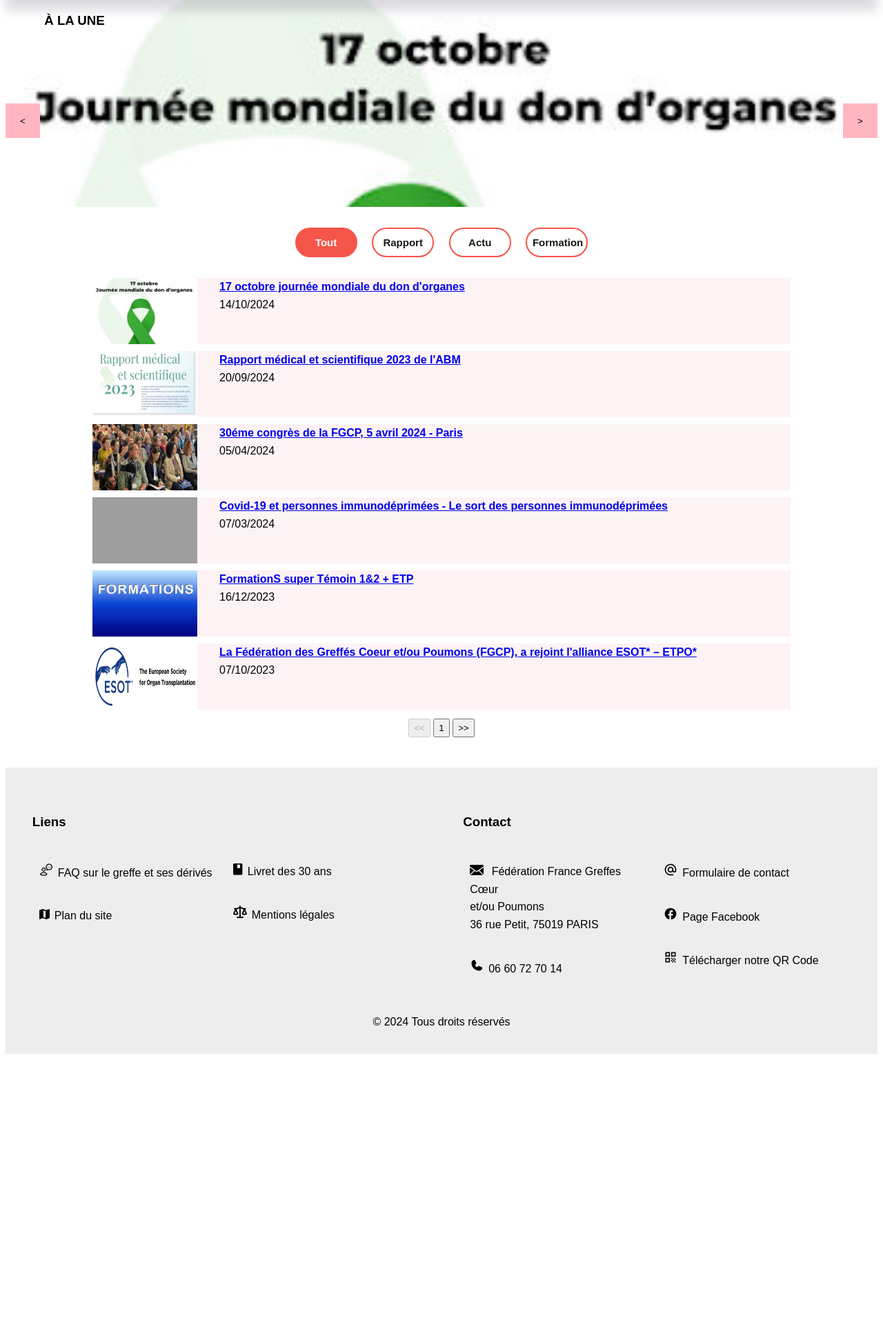
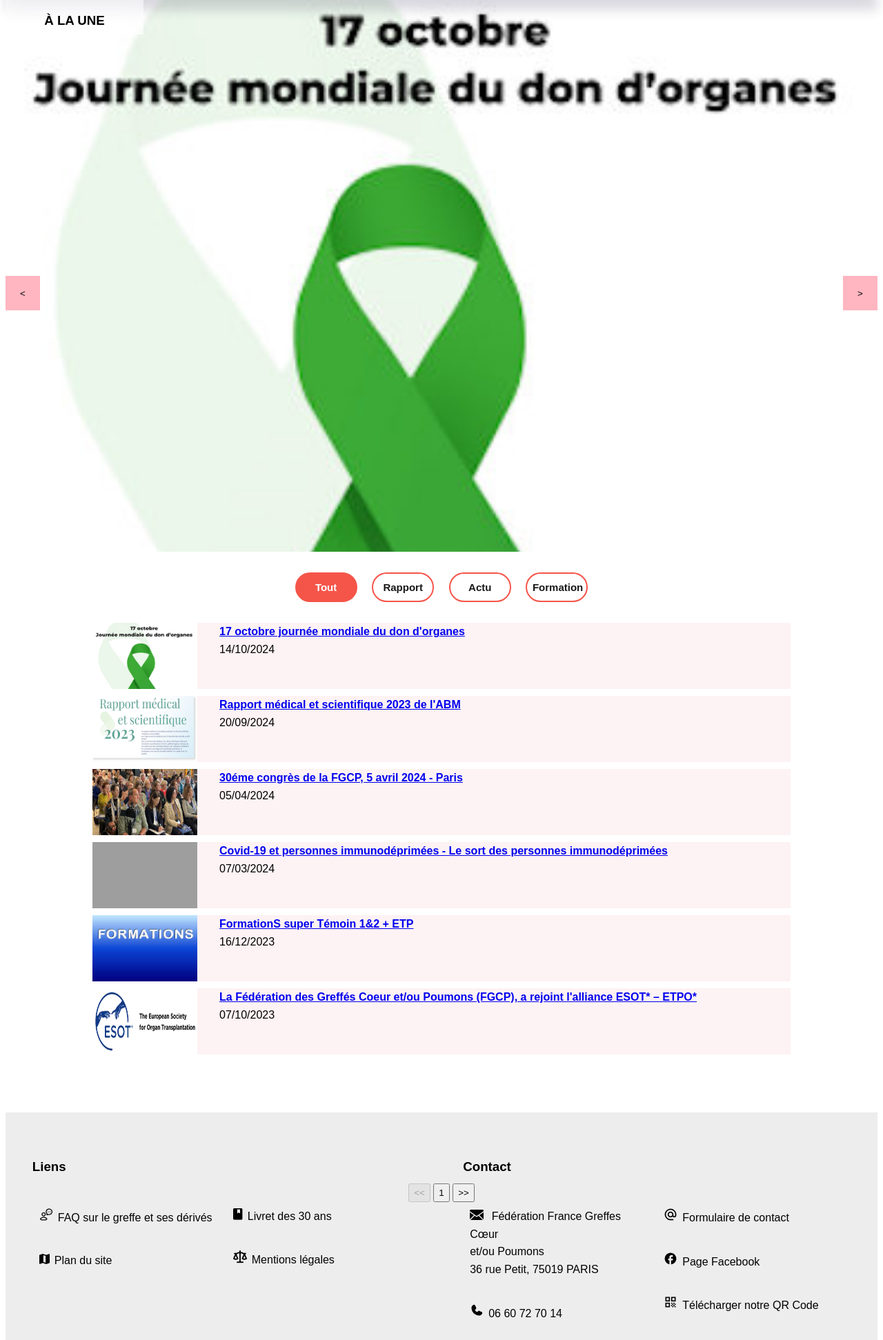
Before and after one commit to ZreY27/Refonte_FGCP_asso, a PHP site: page /actus.html in a window 1280 px wide. Shown: the part 197-2140 px from the top of the page at 69% size. Before the commit the page ends 1725 px from the top, so only its background shows below. Run offline with PHP 8.4, Linux system fonts and the light colour scheme; grey boxes are pictures that could not be loaded.

Commit message:
caroussel

```diff
--- a/SAE/accueil.html
+++ b/SAE/accueil.html
@@ -6,6 +6,7 @@
         <link rel="icon" href="img/accueil/logo_FGCP.png">
         <link rel="stylesheet" href="style/style.css">
         <link rel="stylesheet" href="style/accueil.css">
+        <link rel="stylesheet" href="style/carroussel.css">
         <script language="JavaScript" src="script/script.js" type="module"></script>
         <script src="script/carroussel.js" type="module"></script>
         <title>Accueil</title>
--- a/SAE/actus.html
+++ b/SAE/actus.html
@@ -41,25 +41,29 @@
     </header>
 
     <main>
-        <section id="aLaUne">
+        <section id="carroussel">
             <div id = "divALaUne">
                 <h3 id = "texteALaUne">
                     À LA UNE
                 </h3>
             </div>
             <div id = "container">
-                <div id="carroussel">
-                    <div id = "actus1" class = "actusALaUne"></div>
-                    <div id = "actus2" class = "actusALaUne"></div>
-                    <div id = "actus3" class = "actusALaUne"></div>
-                    <div id = "actus4" class = "actusALaUne"></div>
-                    <div id = "actus5" class = "actusALaUne"></div>
-                    <div id = "actus6" class = "actusALaUne"></div>
+                <div id = "actus1" class = "actusALaUne">
+                    <div id="titreActusALaUne">
+                        <a class="lienActus"> <p class="titreActusALaUne"></p> </a>
+                        <p class="dateActusALaUne"></p>
+                    </div>
                 </div>
+                <div id = "actus2" class = "actusALaUne"></div>
+                <div id = "actus3" class = "actusALaUne"></div>
+                <div id = "actus4" class = "actusALaUne"></div>
+                <div id = "actus5" class = "actusALaUne"></div>
+                <div id = "actus6" class = "actusALaUne"></div>
+            </div>
 
-                <button type="button" id="btnPrev" class="boutonALaUne" onclick=""> < </button>
-                <button type="button" id="btnNext" class="boutonALaUne" onclick=""> > </button>
-            </div>
+            <button type="button" id="btnPrev" class="boutonALaUne" onclick="scrollCarousel('prev')"> < </button>
+            <button type="button" id="btnNext" class="boutonALaUne" onclick="scrollCarousel('next')"> > </button>
+
         </section>
 
         <div id="navigActu">
--- a/SAE/script/script.js
+++ b/SAE/script/script.js
@@ -274,6 +274,8 @@ function verifierTailleEcran() {
 // Quand on modifie la taille de l'écran, ça appelle la fonction
 window.addEventListener('resize', verifierTailleEcran);
 
+
+
 // Charge les actus dans le caroussel des articles à la une
 let articlesTri = articles.sort((a, b) => {
     const dateA = new Date(a.date.split("/").reverse().join("-"));
@@ -293,6 +295,39 @@ actusDivs.forEach((div, index) => {
     }
 });
 
+// Variables globales pour suivre la position actuelle dans le carrousel
+let currentIndex = 0;
+const container = document.getElementById('container');
+
+// Fonction de défilement pour le carrousel
+function scrollCarousel(direction) {
+    // Récupère dynamiquement la largeur de `#container`
+    const containerWidth = container.offsetWidth;
+
+    // Met à jour l'index en fonction de la direction
+    currentIndex = direction === 'next' ? currentIndex + 1 : currentIndex - 1;
+
+    // Limite l'index pour éviter de dépasser les limites
+    const maxIndex = container.children.length - 1;
+    if (currentIndex < 0) currentIndex = 0;
+    if (currentIndex > maxIndex) currentIndex = maxIndex;
+
+    // Calcule et effectue le défilement
+    const scrollPosition = currentIndex * containerWidth;
+    container.scrollTo({ left: scrollPosition, behavior: 'smooth' });
+}
+
+// Écoute l'événement de redimensionnement de la fenêtre
+window.addEventListener('resize', () => {
+    // Récupère la nouvelle largeur de `#container`
+    const containerWidth = container.offsetWidth;
+
+    // Recalcule la position de défilement en fonction de l'index actuel
+    const scrollPosition = currentIndex * containerWidth;
+    container.scrollTo({ left: scrollPosition });
+});
+
+
 /**
 const HUHU = document.querySelector(".actusALaUne")
 
--- a/SAE/style/actus.css
+++ b/SAE/style/actus.css
@@ -15,49 +15,43 @@ main {
 }
 
 section {
+    height: 100vh;
     position: relative;
-    z-index: -100;
+    width: 100%;
 }
 
-#aLaUne {
-    background-color: #FFE6E6;
-    height: 300px;
-}
 
 #container {
-    z-index: -40;
-    position: absolute;
+    position: relative;
     display: flex;
     flex-direction: row;
     overflow: hidden;
-    height: 300px;
+    height: inherit;
     width: 100%;
-    justify-content: center;
-    align-items: flex-end;
-
-
-}
-
-#carroussel {
-    z-index: -30;
-    display: flex;
-    width: 100%;
-    height: 100%;
 
 }
 
 .actusALaUne {
+    flex: 0 0 100%; /* Chaque élément prend 100% de la largeur de #container */
+    height: 100%;
+    background-size: cover;
+    background-repeat: no-repeat;
+    background-position: center;
+    width: 100%;
 
+    /*
+    display: flex;
     background-size: cover;
-    height: 300px;
+    height: inherit;
     width: 100%;
     margin: 0;
     flex-shrink: 0;
-    z-index: -20;
+    */
+
 }
 
 #divALaUne {
-    z-index: -10;
+    z-index: 10;
     position: absolute;
     height: 50px;
     width: 200px;
@@ -66,7 +60,6 @@ section {
 }
 
 #texteALaUne {
-    z-index: -10;
     margin: 0;
     padding-top: 15px;
     text-align: center;
@@ -74,8 +67,6 @@ section {
 
 
 .boutonALaUne {
-
-    z-index: 0;
     background-color: lightpink;
     color: black;
     border: none;
```
Also changed, not shown: SAE/style/accueil.css (+0 -53 lines), SAE/style/carroussel.css (added, +51 -0 lines).
